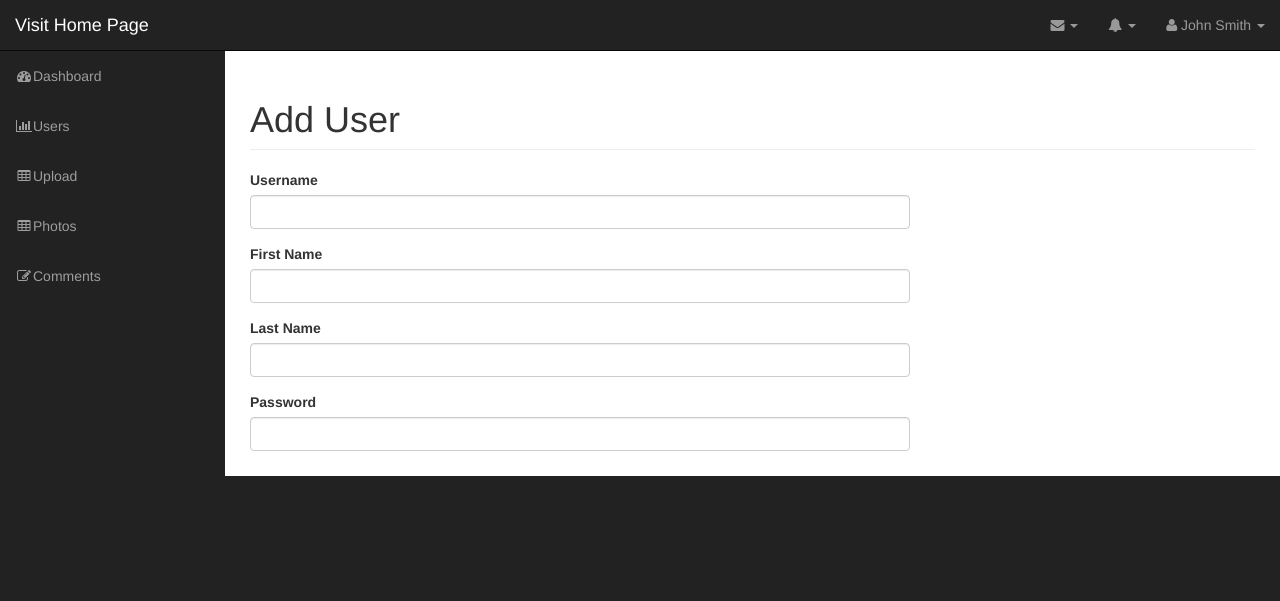
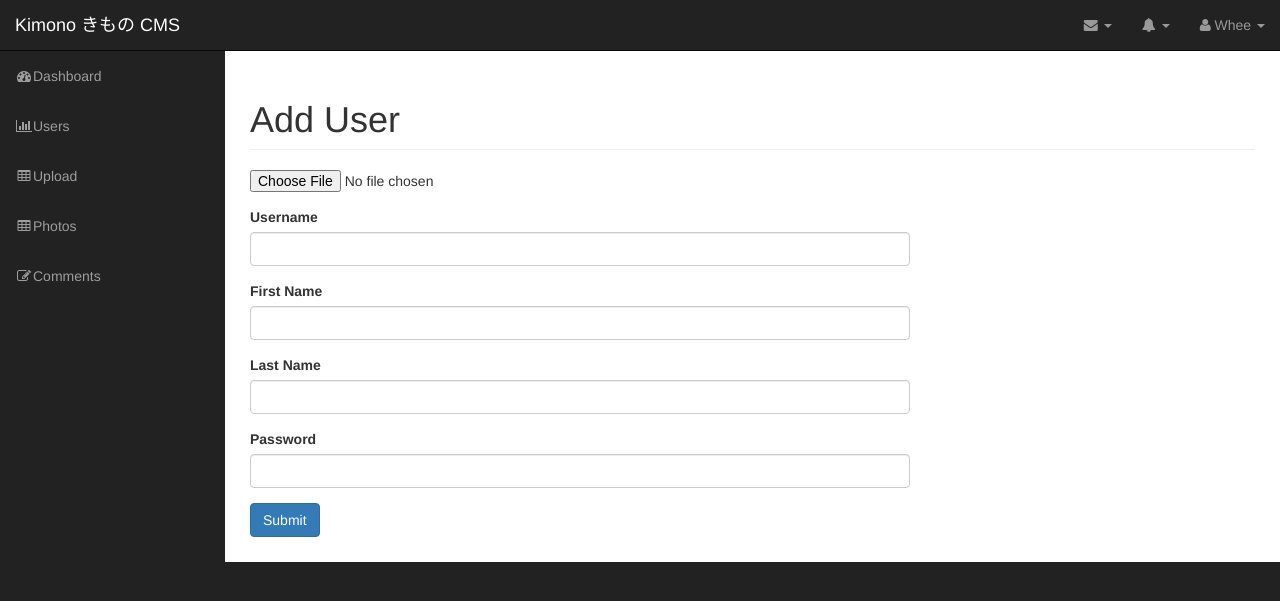
Before and after one commit to kimono-k/Kimono-CMS-OOP, a PHP site: page /admin/add_user.php in a window 1280 px wide. Shown: the top 601 px of the page. Run offline with PHP 8.4, Linux system fonts and the light colour scheme; the visitor is signed in with stand-in values (Sample User, id 1); grey boxes labelled with a size stand in for pictures from a placeholder-image service; some libraries are stand-ins or nearby versions.

Commit message:
- Adding users possible - Note: You can't upload duplicate image names.

```diff
--- a/admin/add_user.php
+++ b/admin/add_user.php
@@ -5,18 +5,19 @@
 } ?>
 
 <?php
-//$user = User::find_by_id($_GET['id']);
-//
-//if (isset($_POST['update'])) {
-//    if ($user) {
-//        $user->title = $_POST['title'];
-//        $user->caption = $_POST['caption'];
-//        $user->alternate_text = $_POST['alternate_text'];
-//        $user->description = $_POST['description'];
-//
-//        $user->save();
-//    }
-//}
+$user = new User();
+
+if (isset($_POST['create'])) {
+    if ($user) {
+        $user->username = $_POST['username'];
+        $user->first_name = $_POST['first_name'];
+        $user->last_name = $_POST['last_name'];
+        $user->password = $_POST['password'];
+
+        $user->set_file($_FILES['user_image']);
+        $user->save_user_and_image();
+    }
+}
 ?>
 
     <!-- Navigation -->
@@ -34,6 +35,7 @@
     <div id="page-wrapper">
     <div class="container-fluid">
         <!-- Page Heading -->
+
         <div class="row">
             <div class="col-lg-12">
                 <h1 class="page-header">Add User</h1>
@@ -44,23 +46,31 @@
                 <div class="col-md-8">
 
                     <div class="form-group">
+                        <input type="file" name="user_image">
+                    </div>
+
+                    <div class="form-group">
                         <label for="username">Username</label>
-                        <input type="text" name="title" class="form-control">
+                        <input type="text" name="username" class="form-control" autocomplete="off">
                     </div>
 
                     <div class="form-group">
                         <label for="first_name">First Name</label>
-                        <input type="text" name="first_name" class="form-control">
+                        <input type="text" name="first_name" class="form-control" autocomplete="off">
                     </div>
 
                     <div class="form-group">
                         <label for="last_name">Last Name</label>
-                        <input type="text" name="alternate_text" class="form-control">
+                        <input type="text" name="last_name" class="form-control" autocomplete="off">
                     </div>
 
                     <div class="form-group">
                         <label for="password">Password</label>
-                        <input type="text" name="password" class="form-control">
+                        <input type="password" name="password" class="form-control" autocomplete="off">
+                    </div>
+
+                    <div class="form-group">
+                        <input type="submit" name="create" class="btn btn-primary">
                     </div>
                 </div>
 
--- a/admin/css/styles.css
+++ b/admin/css/styles.css
@@ -3,9 +3,11 @@
     border-radius: 40px;
 }
 
+/* Settings for resizing images without quality loss */
 .user_image {
-    width: 62px;
-    height: 62px;
+    width: 25%;
+    height: 10em;
+    border-radius: 50%;
 }
 
 .photo-info-box {
--- a/admin/includes/User.php
+++ b/admin/includes/User.php
@@ -10,9 +10,74 @@ class User extends DbObject
     public $last_name;
     public $upload_directory = "images";
     public $image_placeholder = "http://placehold.it/200x200&text=image";
+    public $errors = [];
+    public $upload_errors_array = [
+        UPLOAD_ERR_OK => "There is no error",
+        UPLOAD_ERR_INI_SIZE => "The uploaded file exceeds the upload_max_filesize directive",
+        UPLOAD_ERR_FORM_SIZE => "The uploaded file exceeds the MAX_FILE_SIZE directive",
+        UPLOAD_ERR_PARTIAL => "The uploaded file was only partially uploaded.",
+        UPLOAD_ERR_NO_FILE => "No file was uploaded.",
+        UPLOAD_ERR_NO_TMP_DIR => "Missing a temporary folder.",
+        UPLOAD_ERR_CANT_WRITE => "A PHP extension stopped the file upload."
+    ];
 
     protected static $db_table = "users"; # change this to the db table name to make it workS
     protected static $db_table_fields = ['username', 'user_image', 'password', 'first_name', 'last_name'];
+
+
+    /**
+     * Checks if the file is set, sets properties but doesn't save it!
+     * This is like passing $_FILES['uploaded_file'] as an argument
+     * @param $file
+     */
+    public function set_file($file)
+    {
+        if (empty($file) || !$file || !is_array($file)) {
+            $this->errors[] = "There was no file uploaded here";
+            return false;
+        } elseif ($file['error'] != 0) {
+            $this->errors[] = $this->upload_errors_array[$file['error']];
+            return false;
+        } else {
+            $this->user_image = basename($file['name']);
+            $this->tmp_path = $file['tmp_name'];
+            $this->type = $file['type'];
+            $this->size = $file['size'];
+        }
+    }
+
+    public function save_user_and_image()
+    {
+        if ($this->id) {
+            $this->update();
+        } else {
+            if (!empty($this->errors)) {
+                return false;
+            }
+        }
+
+        if (empty($this->user_image) || empty($this->tmp_path)) {
+            $this->errors[] = "The file was not available";
+            return false;
+        }
+
+        $target_path = SITE_ROOT . DS . 'admin' . DS . $this->upload_directory . DS . $this->user_image;
+
+        if (file_exists($target_path)) {
+            $this->errors[] = "The file {$this->user_image} already exists";
+            return false;
+        }
+
+        if (move_uploaded_file($this->tmp_path, $target_path)) {
+            if ($this->create()) {
+                unset($this->tmp_path);
+                return true;
+            }
+        } else {
+            $this->errors[] = "The file directory probably does not have permission";
+            return false;
+        }
+    }
 
     public function image_path_and_placeholder()
     {
--- a/admin/includes/header.php
+++ b/admin/includes/header.php
@@ -12,7 +12,7 @@
     <meta name="description" content="">
     <meta name="author" content="">
 
-    <title>SB Admin - Bootstrap Admin Template</title>
+    <title>Kimono きもの CMS Admin</title>
 
     <!-- Bootstrap Core CSS -->
     <link href="css/bootstrap.min.css" rel="stylesheet">
--- a/admin/includes/top_nav.php
+++ b/admin/includes/top_nav.php
@@ -5,7 +5,7 @@
         <span class="icon-bar"></span>
         <span class="icon-bar"></span>
     </button>
-    <a class="navbar-brand" href="../index.php">Visit Home Page</a>
+    <a class="navbar-brand" href="../index.php">Kimono きもの CMS</a>
 </div>
 
 <!-- Top Menu Items -->
@@ -94,7 +94,7 @@
         </ul>
     </li>
     <li class="dropdown">
-        <a href="#" class="dropdown-toggle" data-toggle="dropdown"><i class="fa fa-user"></i> John Smith <b class="caret"></b></a>
+        <a href="#" class="dropdown-toggle" data-toggle="dropdown"><i class="fa fa-user"></i> Whee <b class="caret"></b></a>
         <ul class="dropdown-menu">
             <li>
                 <a href="#"><i class="fa fa-fw fa-user"></i> Profile</a>
```
Also changed, not shown: admin/images/2B.png (deleted), admin/images/china.jpg (deleted), admin/images/hyeona.gif (deleted), admin/images/irenerbb.gif (deleted), 1 other file.
